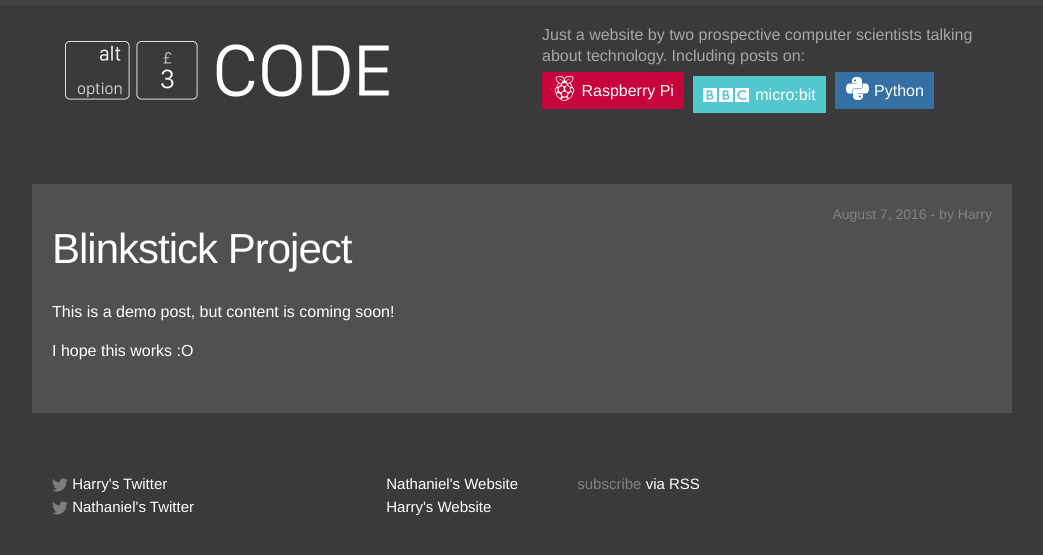
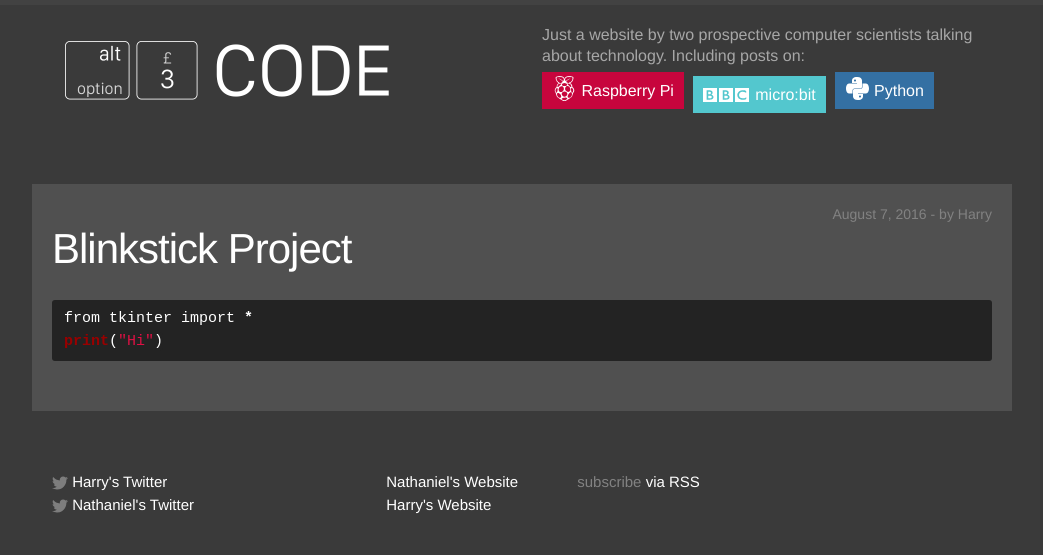
Before and after one commit to alt3code/alt3code, a Jekyll site: the page built from _posts/2016-08-07-blinkstick-project.markdown, in a window 1280 px wide. Shown: the top 555 px of the page, without its empty margins (118-1161 px from the left). Built offline with Jekyll 4.4.1, drawn with Linux system fonts in a browser that asks for light colours.

Commit message:
Added a few python statements with syntax highlighting

```diff
--- a/_posts/2016-08-07-blinkstick-project.markdown
+++ b/_posts/2016-08-07-blinkstick-project.markdown
@@ -4,6 +4,8 @@ title:  "Blinkstick Project"
 categories: Blinkstick python
 author: Harry
 ---
-This is a demo post, but content is coming soon!
 
-I hope this works :O
+{% highlight python %}
+from tkinter import *
+print("Hi")
+{% endhighlight %}
```
